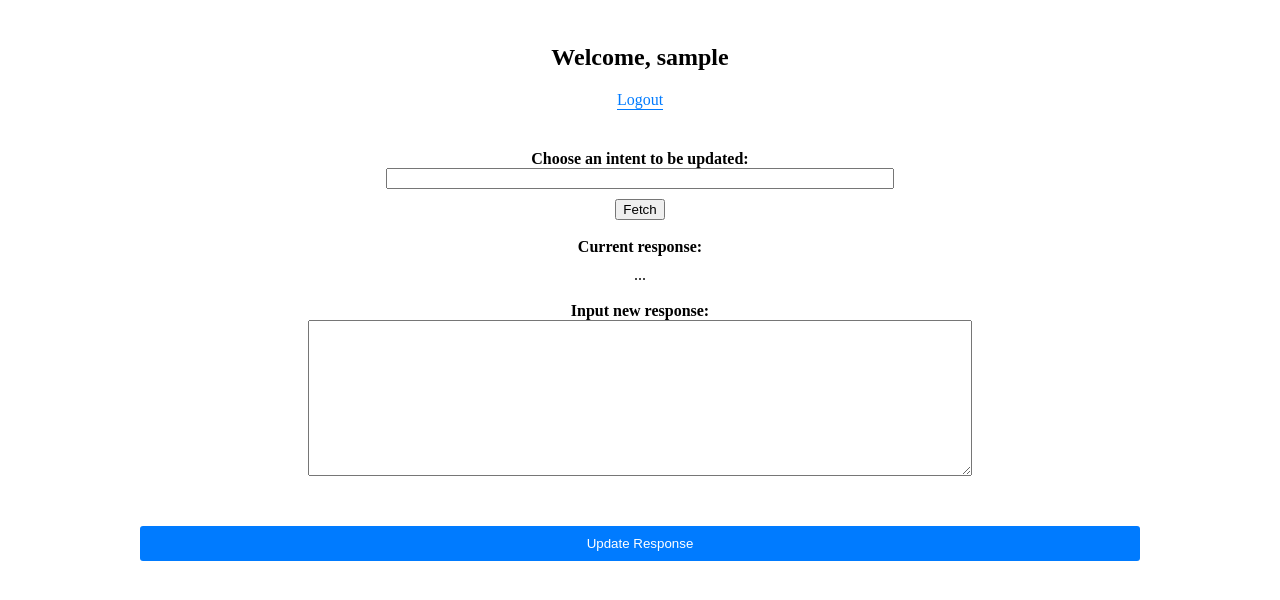
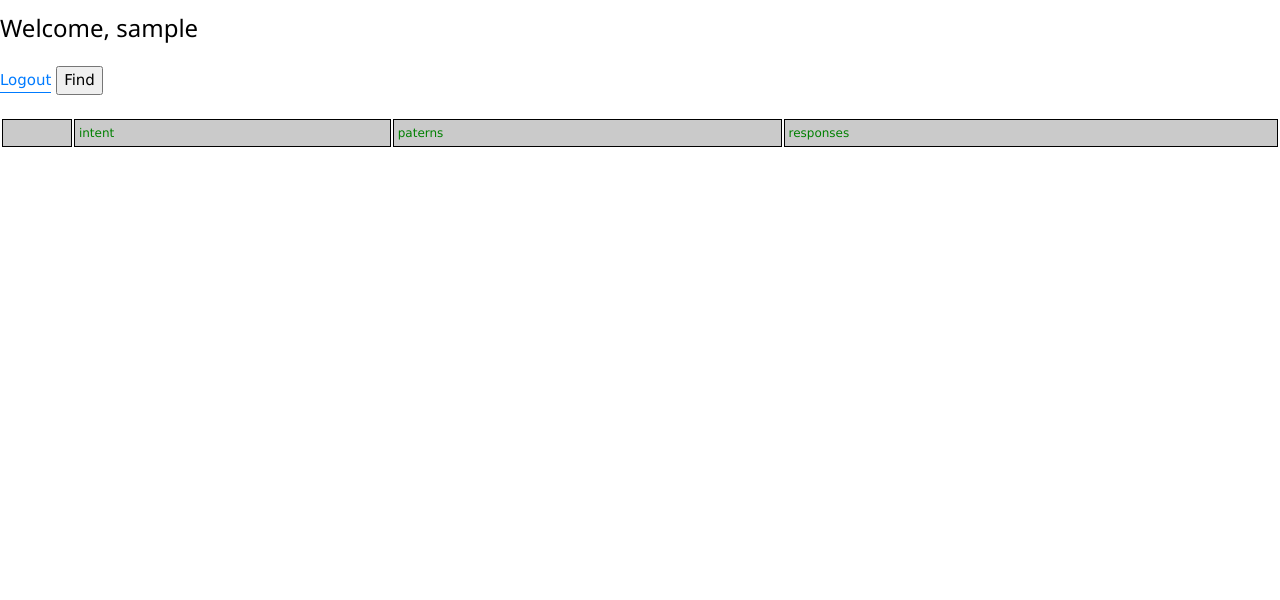
Before and after one commit to jfeching/admission_chatbot, a Flask app: template templates/admin.html in a window 1280 px wide. Shown: the top 600 px of the page. Run offline with Flask 3, Linux system fonts and the light colour scheme; the visitor is signed in with stand-in values (Sample User, id 1); the template is opened without the code that fills it: most values are stand-ins (such as "Sample title", 1, 10 or a date in 2020); parts of the project's set-up code (start-up, migrations or seed data) failed here and were passed over; some libraries are stand-ins or nearby versions.

Commit message:
feat: admin update

```diff
--- a/app.py
+++ b/app.py
@@ -133,6 +133,19 @@ def getTags(category):
             result.append(i[1][0]) #append first pattern
     return result
 
+def getIntents():
+    #Establishing the connection
+    conn = connect_db()
+    #Creating a cursor object using the cursor() method
+    cursor = conn.cursor()
+    cursor.execute('''SELECT tag, patterns, responses FROM intents''')
+
+    rows = cursor.fetchall()
+
+    result = rows
+    conn.close()
+    return result
+
 
 from flask import Flask, render_template, request, redirect, url_for, session
 from flask_session import Session
@@ -177,9 +190,16 @@ def admin():
         return redirect("/login")
     if 'username' in session:
         username = session['username']
-        responses=getTags('')
-        responses=responses[5:len(responses)-2]
-        return render_template('admin.html', len=len(responses), intents=responses)
+        patterns=getTags('')
+
+        int_res = []
+        pat_res = []
+        intents=getIntents()
+        for i in range(0,len(intents)):
+            if "MISC" not in intents[i][0]:
+                int_res.append(intents[i])
+                pat_res.append(patterns[i])
+        return render_template('admin.html', len=len(pat_res), patterns=pat_res, intents=int_res)
 
 
 @app.route('/admin_login')
@@ -217,7 +237,7 @@ def update_response():
         return "Update FAILED"
 
     conn.close()
-    return f"Updated {oldResponse} to {newResponse} Successfully"
+    return f"Updated Successfully"
 
 @app.route("/getTag")
 def get_tags():
--- a/templates/admin.html
+++ b/templates/admin.html
@@ -6,14 +6,32 @@
   <meta charset="UTF-8">
   <meta name="viewport" content="width=device-width, initial-scale=1.0">
   <meta http-equiv="X-UA-Compatible" content="ie=edge">
+  <link rel="stylesheet" href="https://www.w3schools.com/w3css/4/w3.css">
 <style>
 
-/* Style for the container */
-.container {
-    max-width: 1000px;
-    margin: 0 auto;
-    padding: 20px;
-    text-align: center;
+
+  table {
+    width: 100%;
+    font-size:80%
+  }
+
+  .scrollwrapper {
+    overflow: auto;
+    display:block
+  }
+
+  th:tr{
+    color: blue;
+
+}
+tr:nth-of-type(2n){
+    border: 1px solid black;
+    background-color: rgba(150, 150, 150, 0.5);
+}
+
+td{
+    padding: 4px 4px;
+    border: 1px solid black;
 }
 
 /* Style for the heading */
@@ -50,7 +68,7 @@ label {
 
 /* Style for the input field */
 input[type="list"] {
-    width: 1000px; /* Adjust the width here */
+    width: 100%; /* Adjust the width here */
     padding: 10px;
     margin-bottom: 10px;
     border: 1px solid #ccc;
@@ -81,30 +99,63 @@ option {
 }
 
 
+
+
 </style>
   <script src="https://ajax.googleapis.com/ajax/libs/jquery/3.2.1/jquery.min.js"></script>
 </head>
 
 <body>
-
-  <div class="container">
   <h1>Welcome, {{ session['username'] }}</h1>
     <a href="{{ url_for('logout') }}">Logout</a>
+    <button onclick="openFind()" class="modal-btn" id="find-modal-btn">Find</button>
+<div class="scrollwrapper">
+  <table>
+    <!-- Table headers -->
+        <th>
+            <tr style="color: green; ">
+            <td></td>
+            <td>intent</td>
+            <td>paterns</td>
+            <td>responses</td>
+    </tr>
+        </th>
 
+    <!-- For loop logic of jinja template -->
+    {%for i in range(0,len)%}
+
+    <!-- table rows -->
+    <tr>
+        <td>{{i}}</td>
+        <td>{{intents[i][0]}}
+          <button onclick="openUpdate({{[intents[i][1], intents[i][2][0]]}})"  class="updatemodal-btn">Update</button>
+        </td>
+        <td>{{intents[i][1][0]}}</td>
+        <td>{{intents[i][2][0]}}</td>
+    {%endfor%}
+
+    </tr>
+
+  </table>
+</div>
+
+    <div class="w3-container">
+
+      <div id="update-modal-container" class="w3-modal">
+        <div class="w3-modal-content w3-card-4">
+          <header class="w3-container w3-teal">
+            <span onclick="document.getElementById('update-modal-container').style.display='none'"
+            class="w3-button w3-display-topright">&times;</span>
+            <h2>Update</h2>
+          </header>
+          <div class="w3-container">
             <form id="update-form">
-      <label>Choose an intent to be updated:<br>
-        <input id="selected-intent" type="text" list="intents" style="width: 500px;"></label>
-        <datalist id="intents" >
-          {%for i in intents%}
-            <option value="{{i}}">
-          {%endfor%}
-        </datalist>
-        <button onclick="fetch()" class="fetch-btn" id="fetch-btn">Fetch</button>
-        <br><br>
+
+                <p id="intent-to-be-updated"></p>
 
                 <label>Current response:<br></label>
-        <div id="content">
-          ...
+                <div id="content-update">
+
                 </div>
                 <br>
                 <label>Input new response:<br>
@@ -112,20 +163,57 @@ option {
                 <br><br>
                 <input type="submit" value="Update Response">
             </form>
-
+          </div>
+        </div>
       </div>
 
+      <div id="find-modal-container" class="w3-modal">
+        <div class="w3-modal-content w3-card-4">
+          <header class="w3-container w3-teal">
+            <span onclick="document.getElementById('find-modal-container').style.display='none'"
+            class="w3-button w3-display-topright">&times;</span>
+            <h2>Find an intent to be Updated</h2>
+          </header>
+          <div class="w3-container">
+            <form id="update2-form">
+              <label>Choose an intent to be updated:<br>
+                <input id="selected-intent" type="text" list="patterns" style="width: 500px; font-weight: lighter;"></label>
+                <datalist id="patterns" >
+                  {%for i in patterns%}
+                    <option value="{{i}}">
+                  {%endfor%}
+                </datalist>
+
+                <button onclick="fetch()" class="fetch-btn" id="fetch-btn">Fetch Current Response</button>
+                <br><br>
+
+                <label>Current response:<br></label>
+                <div id="content2">
+                  ...
+                </div>
+                <br>
+                <label>Input new response:<br>
+                <textarea id="edited-response-2" type="text" rows="10" cols="80"></textarea></label>
+                <br><br>
+                <input type="submit" value="Update Response">
+            </form>
+          </div>
+        </div>
+      </div>
+    </div>
 
 
 <script src='https://use.fontawesome.com/releases/v5.0.13/js/all.js'></script>
 <script>
   const updateForm = document.getElementById('update-form');
+  const updateForm2 = document.getElementById('update2-form');
   const fetchButton = document.getElementById('fetch-btn');
 
   const selected_intent = document.getElementById("selected-intent");
-
-  const content = document.getElementById("content");
+  const content_update = document.getElementById("content-update");
+  const content_find = document.getElementById("content2");
   const edited = document.getElementById("edited-response");
+  const edited2 = document.getElementById("edited-response-2");
 
   updateForm.addEventListener("submit", event => {
     event.preventDefault();
@@ -133,25 +221,59 @@ option {
     updateResponse();
   });
 
+  updateForm2.addEventListener("submit", event => {
+    event.preventDefault();
+
+    findupdateResponse();
+  });
+
   function fetch(){
+    console.log("HERE")
     event.preventDefault()
 
     $.get("/getReply", { msg: selected_intent.value}).done(function (data) {
-      content.innerHTML = data;
-      content.value=data;
+      content_find.innerHTML = data;
+      content_find.value=data;
     });
   }
 
   function updateResponse(){
     event.preventDefault()
-    console.log({ pattern: selected_intent.value, old:content.value, new:edited.value })
-    $.get("/update", { pattern: selected_intent.value, old:content.value, new:edited.value }).done(function (data) {
-      //console.log(rawText);
-      //console.log(data);
-
-      console.log(data)
+    const to_be_updated = document.getElementById('intent-to-be-updated').value
+    console.log({ pattern: to_be_updated, old:content_update.value, new:edited.value })
+    $.get("/update", { pattern: to_be_updated, old:content_update.value, new:edited.value }).done(function (data) {
+      document.getElementById('update-modal-container').style.display='none';
+      console.log(data, "UPDATE")
+      alert(data);
+      document.location.reload();
 
     });
+  }
+
+  function findupdateResponse(){
+    event.preventDefault()
+    console.log({ pattern: selected_intent.value, old:content_find.value, new:edited2.value })
+    $.get("/update", { pattern: selected_intent.value, old:content_find.value, new:edited2.value }).done(function (data) {
+      //console.log(rawText);
+      console.log(data, "HAHAH")
+      document.getElementById('find-modal-container').style.display='none'
+      alert(data);
+      document.location.reload();
+
+    });
+  }
+  function openUpdate(id) {
+    document.getElementById('update-modal-container').style.display='block'
+    document.getElementById('intent-to-be-updated').innerHTML=id[0][0]
+    document.getElementById('intent-to-be-updated').value=id[0][0]
+    let data = id[1];
+    content_update.innerHTML= data;
+    content_update.value= data;
+    console.log(data)
+  }
+
+  function openFind() {
+    document.getElementById('find-modal-container').style.display='block'
   }
 </script>
 </body>
```
Also changed, not shown: training.py (+39 -0 lines), data.json, 2 other files. Lines whose indentation alone changed are shown as unchanged.
